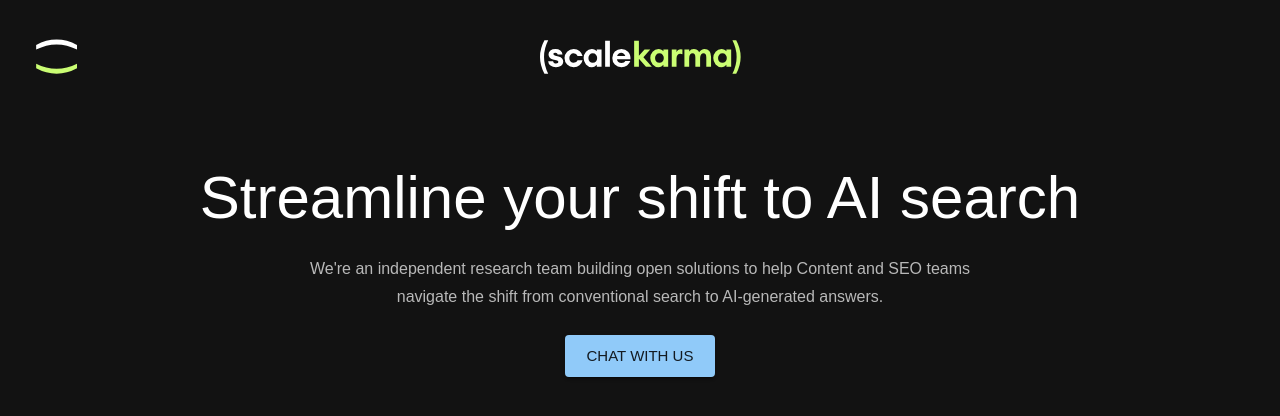
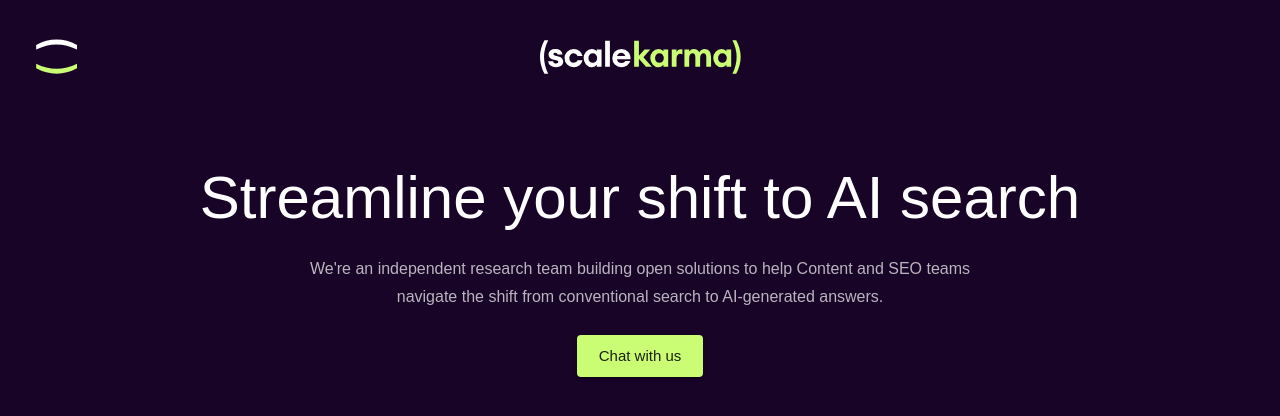
Before and after one commit to scalekarma/scalekarma-website, a Next.js app: page / in a window 1280 px wide. Shown: the top 416 px of the page. Built offline with nearby package versions, Linux system fonts and the light colour scheme; a web font is replaced by a local one.

Commit message:
edit theme

```diff
--- a/src/app/ThemeRegistry.tsx
+++ b/src/app/ThemeRegistry.tsx
@@ -7,9 +7,24 @@
 const darkTheme = createTheme({
 	palette: {
 		mode: 'dark',
+		background: {
+			default: '#180427',
+		},
+		primary: {
+			main: '#cafd73',
+		},
 	},
 	typography: {
 		fontFamily: 'Uncut Sans, Arial, Helvetica, sans-serif',
+	},
+	components: {
+		MuiButton: {
+			styleOverrides: {
+				root: {
+					textTransform: 'none',
+				},
+			},
+		},
 	},
 });
 
```
